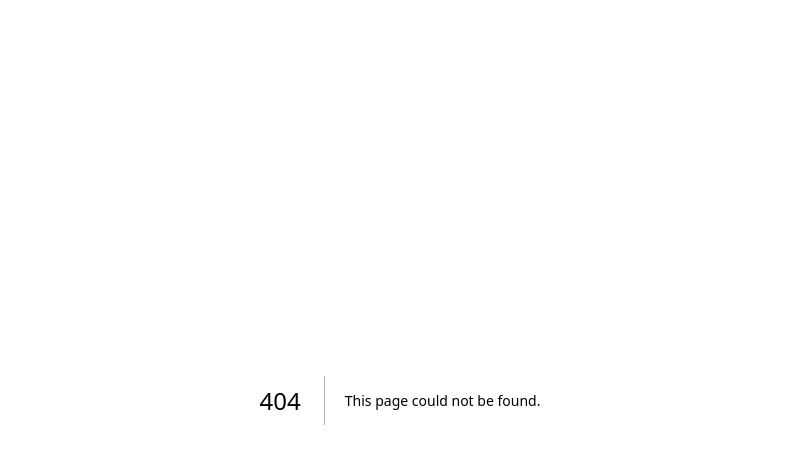
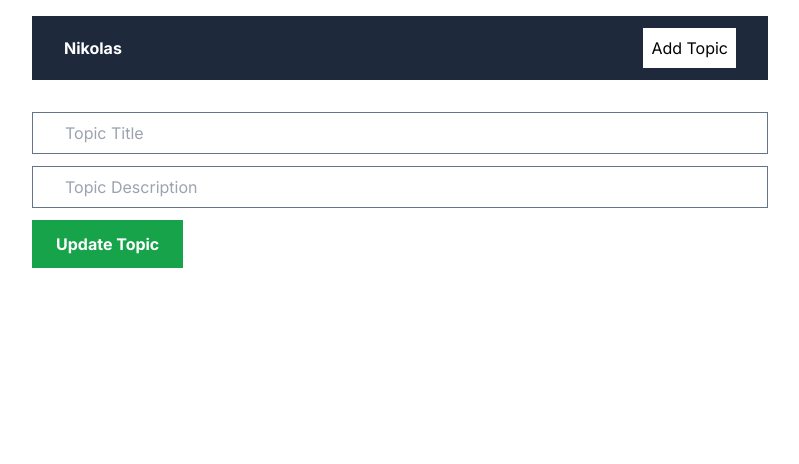
Before and after one commit to Nikolas-Vardeberg/crud, a Next.js app: page /editTopic/1 in a window 1280 px wide. Before the commit this address had no page. Shown: the top 464 px of the page, without its empty margins (240-1039 px from the left). Built offline with nearby package versions, Linux system fonts and the light colour scheme.

Commit message:
frontend

```diff
--- /dev/null
+++ b/app/addTopic/page.tsx
@@ -0,0 +1,22 @@
+import React from 'react'
+
+const page = () => {
+  return (
+    <form className='flex flex-col gap-3'>
+      <input
+        className='border border-slate-500 px-8 py-2'
+        type='text'
+        placeholder='Topic Title'
+      />
+
+    <input
+        className='border border-slate-500 px-8 py-2'
+        type='text'
+        placeholder='Topic Description'
+      />
+      <button className='bg-green-600 font-bold text-white py-3 px-6 w-fit'>Add Topic</button>
+    </form>
+  )
+}
+
+export default page
--- /dev/null
+++ b/app/editTopic/[id]/page.tsx
@@ -0,0 +1,10 @@
+import EditTopicForm from '@/components/EditTopicForm'
+import React from 'react'
+
+const page = () => {
+  return (
+    <EditTopicForm />
+  )
+}
+
+export default page
--- a/app/layout.tsx
+++ b/app/layout.tsx
@@ -1,6 +1,7 @@
 import type { Metadata } from "next";
 import { Inter } from "next/font/google";
 import "./globals.css";
+import NavBar from "@/components/NavBar";
 
 const inter = Inter({ subsets: ["latin"] });
 
@@ -16,7 +17,12 @@
 }>) {
   return (
     <html lang="en">
-      <body className={inter.className}>{children}</body>
+      <body className={inter.className}>
+        <div className="max-w-3xl mx-auto p-4">
+          <NavBar />
+          <div className="mt-8">{children}</div>
+        </div>
+      </body>
     </html>
   );
 }
--- a/app/page.tsx
+++ b/app/page.tsx
@@ -1,9 +1,10 @@
+import TopicList from '@/components/TopicList'
 import React from 'react'
 
 const page = () => {
   return (
     <div>
-      <h1>Home</h1>
+      <TopicList />
     </div>
   )
 }
--- /dev/null
+++ b/components/EditTopicForm.tsx
@@ -0,0 +1,22 @@
+import React from 'react'
+
+const EditTopicForm = () => {
+  return (
+    <form className='flex flex-col gap-3'>
+      <input
+        className='border border-slate-500 px-8 py-2'
+        type='text'
+        placeholder='Topic Title'
+      />
+
+    <input
+        className='border border-slate-500 px-8 py-2'
+        type='text'
+        placeholder='Topic Description'
+      />
+      <button className='bg-green-600 font-bold text-white py-3 px-6 w-fit'>Update Topic</button>
+    </form>
+  )
+}
+
+export default EditTopicForm
--- /dev/null
+++ b/components/NavBar.tsx
@@ -0,0 +1,13 @@
+import Link from 'next/link'
+import React from 'react'
+
+const NavBar = () => {
+  return (
+    <nav className='flex justify-between items-center bg-slate-800 px-8 py-3'>
+        <Link className='text-white font-bold' href="/">Nikolas</Link>
+        <Link className='bg-white p-2' href="/addTopic">Add Topic</Link>
+    </nav>
+  )
+}
+
+export default NavBar
--- /dev/null
+++ b/components/RemoveBtn.tsx
@@ -0,0 +1,14 @@
+
+
+import React from 'react'
+import { HiOutlineTrash } from 'react-icons/hi'
+
+const RemoveBtn = () => {
+  return (
+    <button className='text-red-400'>
+        <HiOutlineTrash size={24}/>
+    </button>
+  )
+}
+
+export default RemoveBtn
--- /dev/null
+++ b/components/TopicList.tsx
@@ -0,0 +1,24 @@
+import Link from "next/link";
+import RemoveBtn from "./RemoveBtn";
+import { HiPencilAlt } from 'react-icons/hi'
+
+
+export default function TopicList() {
+    return(
+        <>
+            <div className="p-4 border border-slate-300 my-3 flex justify-between gap-5 items-start">
+                <div>
+                    <h2 className="font-bold text-2xl">Topic Title</h2>
+                    <div>Topic Description</div>
+                </div>
+
+                <div className="flex gap-2">
+                    <RemoveBtn />
+                    <Link href="/addTopic">
+                        <HiPencilAlt size={24}/>
+                    </Link>
+                </div>
+            </div>
+        </>
+    )
+}
```
